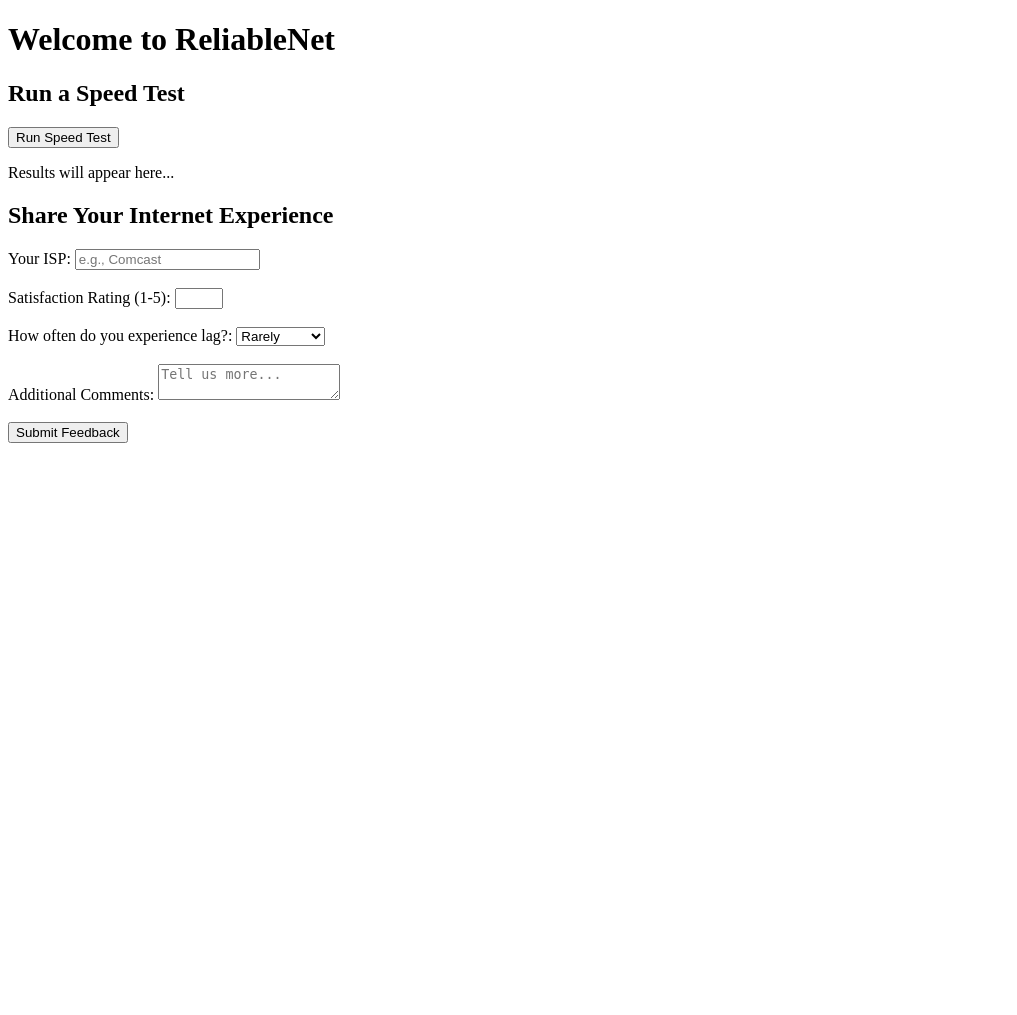
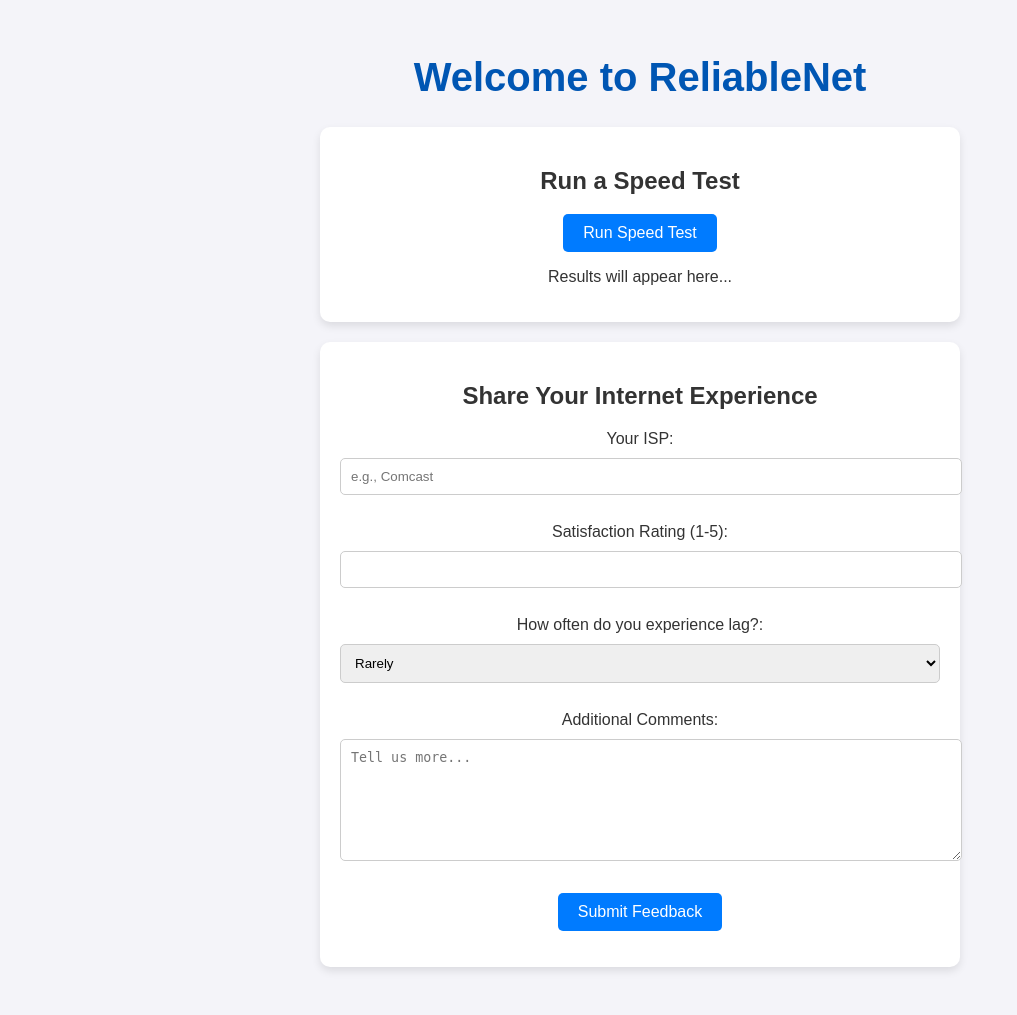
Before and after one commit to Ajacque1/ReliableNet, a Flask app: page / in a window 1280 px wide. Shown: the whole page, without its empty margins (0-1017 px from the left). Before the commit the page ends 443 px from the top, so only its background shows below. Run offline with Flask 3, Linux system fonts and the light colour scheme.

Commit message:
added css for style

```diff
--- /dev/null
+++ b/static/style.css
@@ -0,0 +1,60 @@
+/* General Styles */
+body {
+    font-family: 'Poppins', sans-serif;
+    background-color: #f4f4f9;
+    color: #333;
+    text-align: center;
+    padding: 20px;
+}
+
+/* Headings */
+h1 {
+    font-size: 2.5rem;
+    color: #0056b3;
+}
+
+/* Speed Test & Feedback Sections */
+section {
+    background: white;
+    padding: 20px;
+    margin: 20px auto;
+    width: 90%;
+    max-width: 600px;
+    border-radius: 10px;
+    box-shadow: 0 4px 8px rgba(0, 0, 0, 0.1);
+}
+
+/* Buttons */
+button {
+    background-color: #007bff;
+    color: white;
+    border: none;
+    padding: 10px 20px;
+    font-size: 16px;
+    border-radius: 5px;
+    cursor: pointer;
+    transition: 0.3s;
+}
+
+button:hover {
+    background-color: #0056b3;
+}
+
+/* Form Styling */
+input, select, textarea {
+    width: 100%;
+    padding: 10px;
+    margin: 10px 0;
+    border: 1px solid #ccc;
+    border-radius: 5px;
+}
+
+textarea {
+    height: 100px;
+}
+
+/* Feedback Response */
+#feedback-response {
+    font-weight: bold;
+    margin-top: 10px;
+}
--- a/templates/index.html
+++ b/templates/index.html
@@ -4,6 +4,7 @@
     <meta charset="UTF-8">
     <meta name="viewport" content="width=device-width, initial-scale=1.0">
     <title>ReliableNet</title>
+    <link rel="stylesheet" href="{{ url_for('static', filename='style.css') }}">
 </head>
 <body>
     <h1>Welcome to ReliableNet</h1>
```
